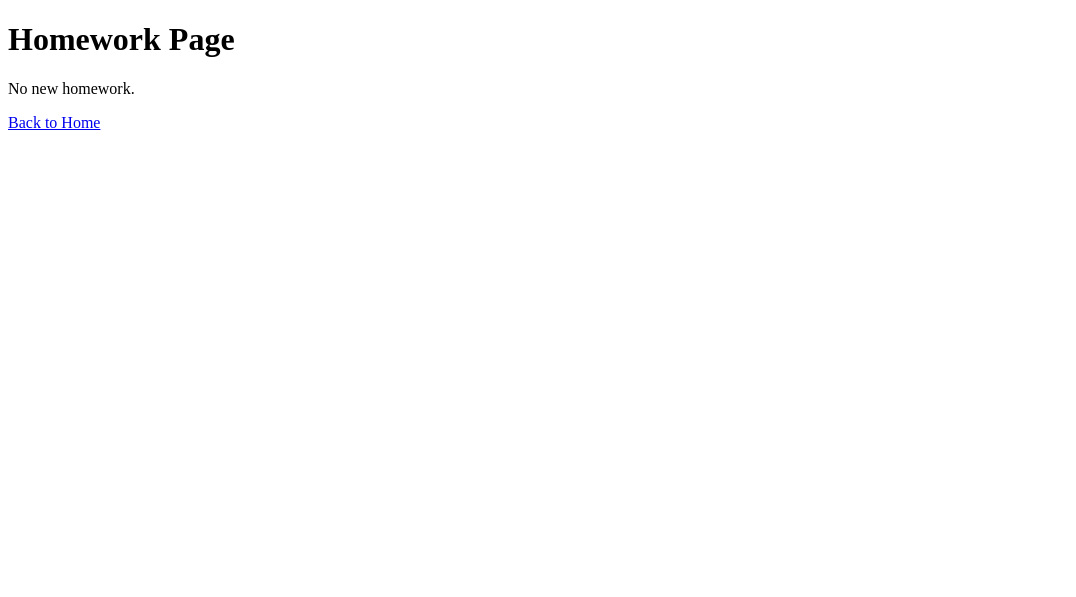
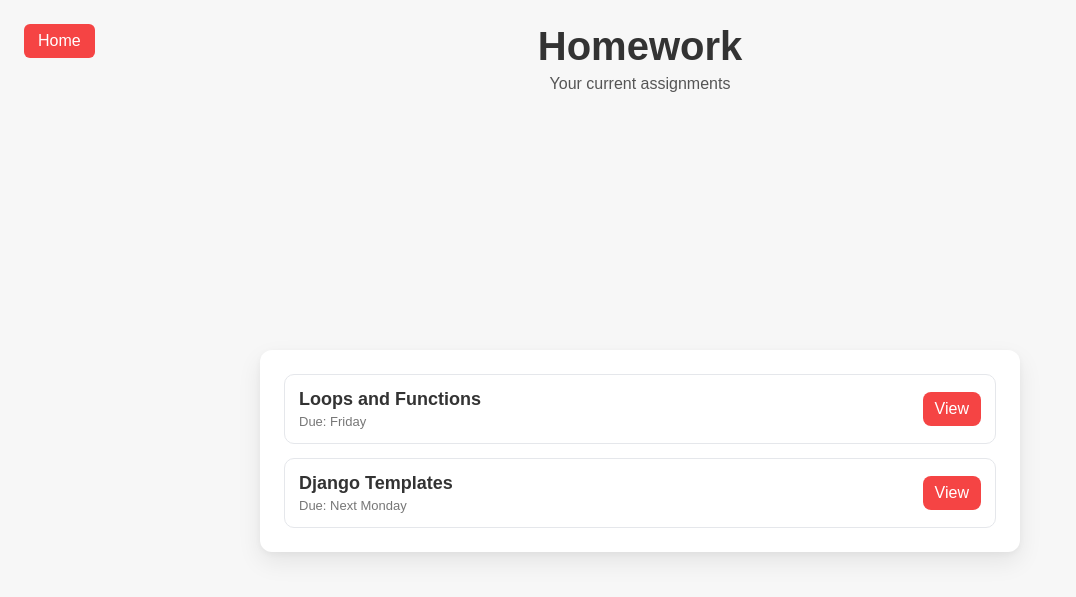
Before and after one commit to hudodobird/Computer-Science-A-Level-Programming-Project, a Django app: page /homework/ in a window 1280 px wide. Shown: the top 597 px of the page, without its empty margins (0-1076 px from the left). Run offline with Django 5.2, Linux system fonts and the light colour scheme; a user stored in the database is signed in.

Commit message:
Homework css

```diff
--- a/home/templates/index.html
+++ b/home/templates/index.html
@@ -24,10 +24,10 @@
                     <span>Profile</span>
                 </a>
                 <a class="card" href="https://computer-science-a-level-programming.onrender.com/accounts/login/">
-                    <span>Login</span>
+                    <span>Tutorial (login)</span>
                 </a>
                 <a class="card" href="#">
-                    <span>More</span>
+                    <span>ChatGPT</span>
                 </a>
             </section>
         </main>
--- /dev/null
+++ b/homework/static/homework/style.css
@@ -0,0 +1,68 @@
+:root{
+  --bg:#f7f7f7;
+  --text:#333;
+  --muted:#555;
+  --primary:#f54444;
+  --primary-hover:#c30404;
+  --card:#fff;
+  --shadow:0 10px 25px rgba(0,0,0,.08), 0 2px 6px rgba(0,0,0,.04);
+}
+
+*{box-sizing:border-box}
+html,body{height:100%}
+body{
+  font-family: Arial, sans-serif;
+  background: var(--bg);
+  margin:0;
+  color:var(--text);
+  display:grid;
+  grid-template-rows:auto 1fr;
+  min-height:100vh;
+}
+
+.header{
+  position:relative;
+  padding:24px 24px 8px;
+  text-align:center;
+}
+.header .home-link{
+  position:absolute;
+  left:24px; top:24px;
+  background:var(--primary);
+  color:#fff; text-decoration:none;
+  padding:8px 14px; border-radius:6px;
+  transition:background .2s;
+}
+.header .home-link:hover{background:var(--primary-hover)}
+
+.title{margin:0; font-size:40px; color:var(--text)}
+.subtitle{margin:6px 0 0; color:var(--muted)}
+
+.main{display:grid; place-items:center; padding:24px}
+
+.panel{
+  background:var(--card);
+  color:var(--text);
+  width:min(92vw, 760px);
+  padding:24px;
+  border-radius:12px;
+  box-shadow:var(--shadow);
+}
+.panel h2{margin:0 0 12px}
+
+.assignments{display:grid; gap:14px; margin:0; padding:0; list-style:none}
+.assignment{
+  display:flex; justify-content:space-between; align-items:center;
+  padding:14px; border:1px solid #e5e7eb; border-radius:10px; background:#fff;
+}
+.assignment .meta{display:flex; flex-direction:column; gap:4px}
+.assignment .title{font-size:18px; margin:0}
+.assignment .due{color:#777; font-size:13px}
+.assignment .cta{
+  background:var(--primary); color:#fff; text-decoration:none;
+  padding:8px 12px; border-radius:8px; transition:background .2s;
+}
+.assignment .cta:hover{background:var(--primary-hover)}
+
+/* Empty state */
+.empty{color:var(--muted); text-align:center; padding:8px 0}
--- a/homework/templates/homework.html
+++ b/homework/templates/homework.html
@@ -1,11 +1,41 @@
+{% load static %}
 <!DOCTYPE html>
 <html>
-<head>
-    <title>Homework Page</title>
-</head>
-<body>
-    <h1>Homework Page</h1>
-    <p>No new homework.</p>
-    <a href="https://computer-science-a-level-programming.onrender.com/home/">Back to Home</a>
-</body>
+    <head>
+        <meta name="viewport" content="width=device-width, initial-scale=1" />
+        <title>Homework</title>
+        <link rel="stylesheet" href="{% static 'homework/style.css' %}">
+    </head>
+    <body>
+        <header class="header">
+            <a class="home-link" href="https://computer-science-a-level-programming.onrender.com/home/">Home</a>
+            <h1 class="title">Homework</h1>
+            <p class="subtitle">Your current assignments</p>
+        </header>
+
+        <main class="main">
+            <section class="panel">
+                {% comment %} Example list structure - replace with dynamic content later {% endcomment %}
+                <ul class="assignments">
+                    <li class="assignment">
+                        <div class="meta">
+                            <h3 class="title">Loops and Functions</h3>
+                            <span class="due">Due: Friday</span>
+                        </div>
+                        <a class="cta" href="#">View</a>
+                    </li>
+                    <li class="assignment">
+                        <div class="meta">
+                            <h3 class="title">Django Templates</h3>
+                            <span class="due">Due: Next Monday</span>
+                        </div>
+                        <a class="cta" href="#">View</a>
+                    </li>
+                </ul>
+                {% if False %}
+                    <p class="empty">No new homework.</p>
+                {% endif %}
+            </section>
+        </main>
+    </body>
 </html>
```
